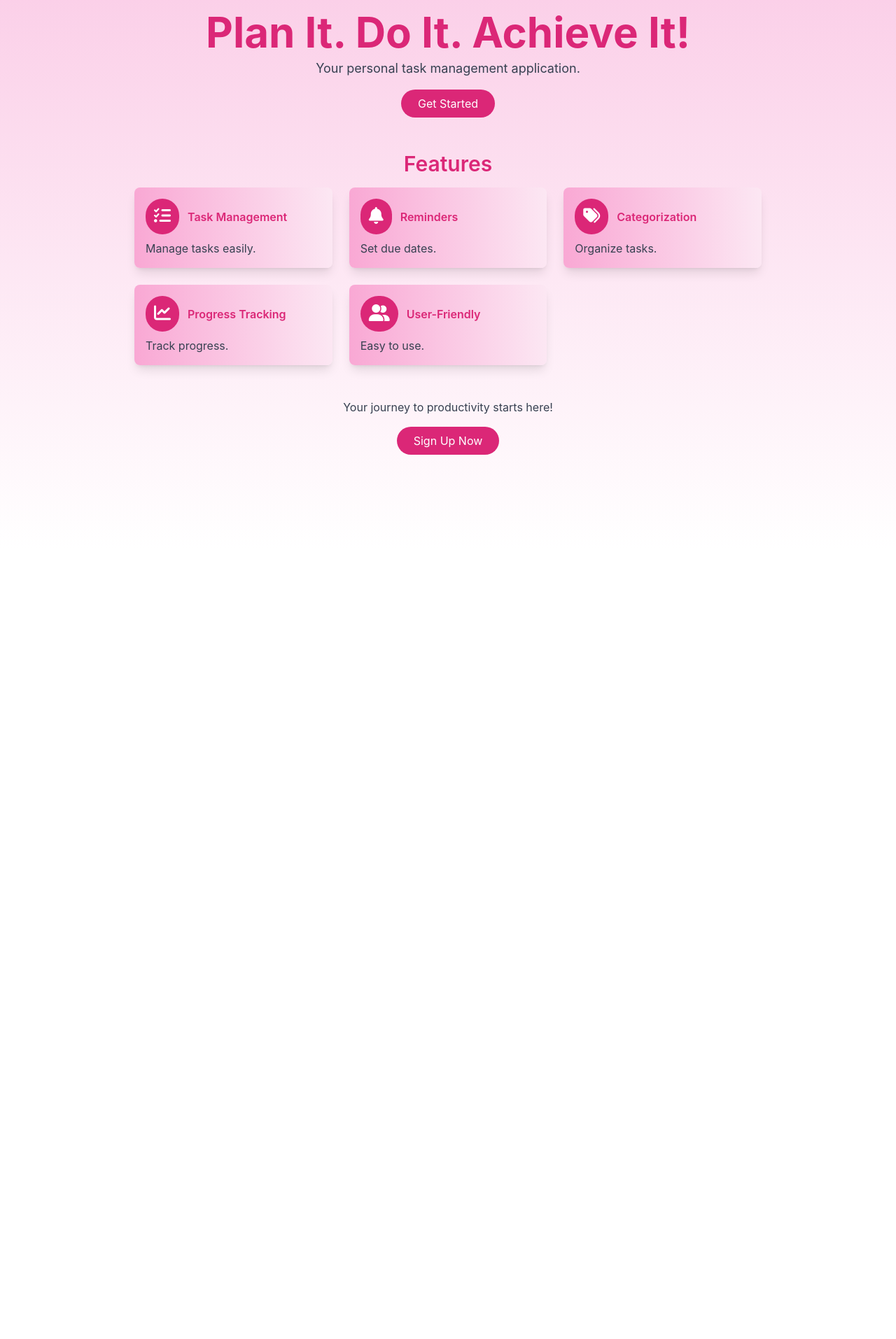
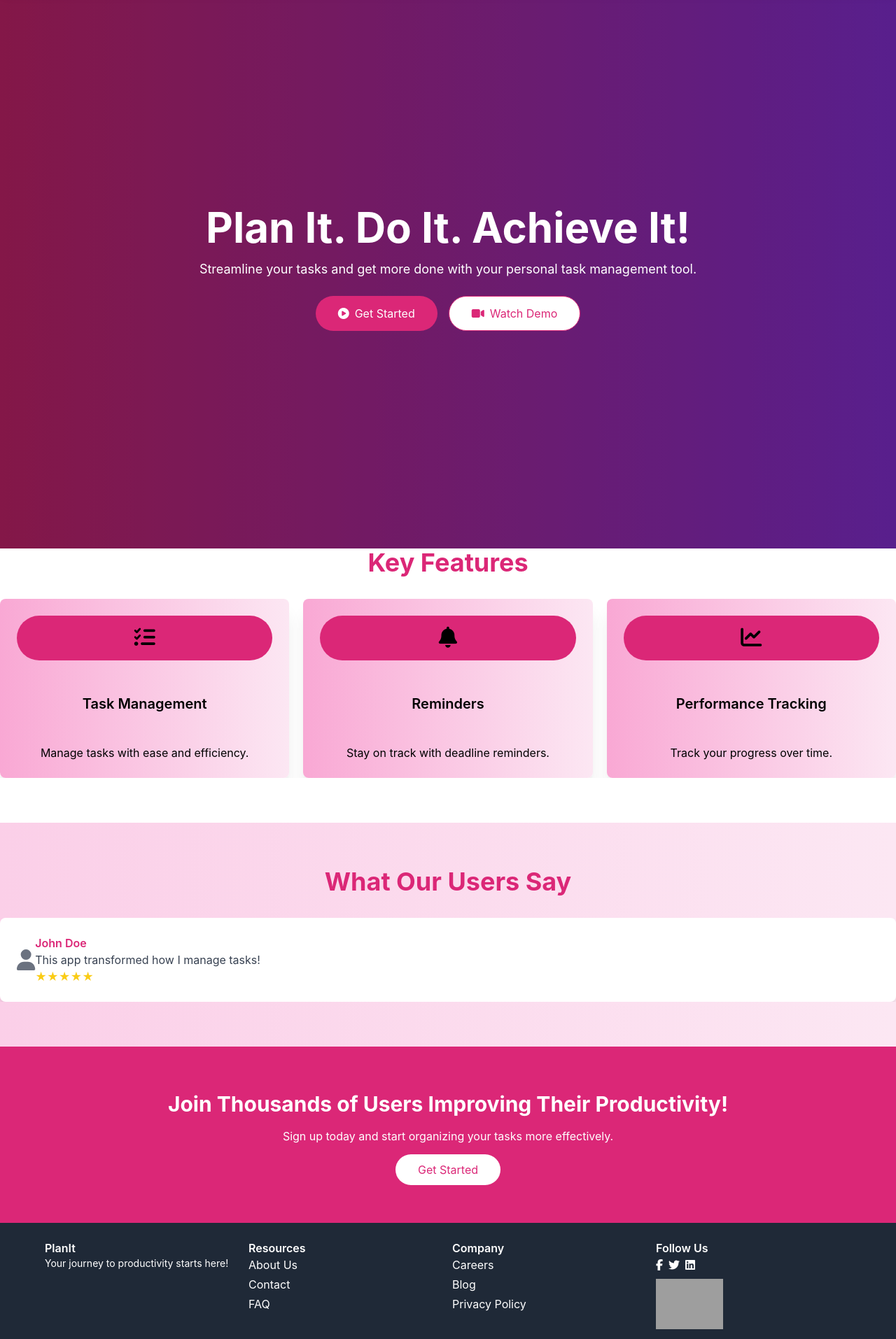
Before and after one commit to millyanne93/PlanIt, a React (Create React App) app in the folder frontend/: page / in a window 1280 px wide. Shown: the part 80-1994 px from the top of the page at 70% size. Before the commit the page ends 864 px from the top, so only its background shows below. Built offline with nearby package versions, Linux system fonts and the light colour scheme; no server answers; grey boxes are pictures that could not be loaded.

Commit message:
Change the Homepage and the Dashboard.

```diff
--- a/frontend/package.json
+++ b/frontend/package.json
@@ -4,6 +4,9 @@
   "private": true,
   "dependencies": {
     "@fortawesome/fontawesome-free": "^6.6.0",
+    "@fortawesome/fontawesome-svg-core": "^6.6.0",
+    "@fortawesome/free-solid-svg-icons": "^6.6.0",
+    "@fortawesome/react-fontawesome": "^0.2.2",
     "@testing-library/jest-dom": "^5.17.0",
     "@testing-library/react": "^13.4.0",
     "@testing-library/user-event": "^13.5.0",
@@ -11,6 +14,7 @@
     "react-dom": "^18.3.1",
     "react-router-dom": "^6.27.0",
     "react-scripts": "5.0.1",
+    "swiper": "^11.1.14",
     "web-vitals": "^2.1.4"
   },
   "scripts": {
--- a/frontend/src/App.js
+++ b/frontend/src/App.js
@@ -1,5 +1,5 @@
-import React from 'react';
-import { BrowserRouter as Router, Route, Routes } from 'react-router-dom'; // Update import
+import React, { useState, useEffect } from 'react';
+import { BrowserRouter as Router, Route, Routes } from 'react-router-dom';
 import '@fortawesome/fontawesome-free/css/all.min.css';
 import Header from './components/Header';
 import TaskForm from './components/TaskForm';
@@ -9,18 +9,33 @@ import Login from './pages/Login';
 import Signup from './pages/Signup';
 import Dashboard from './pages/Dashboard';
 import { AuthProvider } from './context/AuthContext';
+import { getTasks } from './api';
 
 const App = () => {
+    const [tasks, setTasks] = useState([]);
+
+    useEffect(() => {
+        const fetchTasks = async () => {
+            const data = await getTasks();
+            setTasks(data);
+        };
+        fetchTasks();
+    }, []);
+
+    const handleTaskCreated = (newTask) => {
+        setTasks((prevTasks) => [...prevTasks, newTask]);
+    };
+
     return (
         <AuthProvider>
             <Router>
                 <Header />
-                <Routes> {/* Use Routes instead of Switch */}
-                    <Route path="/" element={<Home />} /> {/* Use element prop */}
+                <Routes>
+                    <Route path="/" element={<Home />} />
                     <Route path="/login" element={<Login />} />
                     <Route path="/signup" element={<Signup />} />
-                    <Route path="/create-task" element={<TaskForm />} />
-                    <Route path="/tasklist" element={<TaskList />} />
+                    <Route path="/create-task" element={<TaskForm onTaskCreated={handleTaskCreated} />} />
+                    <Route path="/tasklist" element={<TaskList tasks={tasks} />} />
                     <Route path="/dashboard" element={<Dashboard />} />
                 </Routes>
             </Router>
--- a/frontend/src/components/TaskList.js
+++ b/frontend/src/components/TaskList.js
@@ -1,55 +1,77 @@
 import React, { useEffect, useContext, useState } from 'react';
 import { AuthContext } from '../context/AuthContext';
-import { getTasks } from '../api';
+import { getTasks, updateTask } from '../api';
 
-const TaskList = () => {
+const TaskList = ({ tasks }) => {
     const { token } = useContext(AuthContext);
-    const [tasks, setTasks] = useState([]);
-    const [error, setError] = useState(null);  // Add state to handle errors
+    const [taskList, setTaskList] = useState([]); // Renamed from `tasks` to `taskList`
+    const [error, setError] = useState(null);
 
+    // Fetch tasks from the backend
     useEffect(() => {
         const fetchTasks = async () => {
             try {
-                console.log('Token being sent:', token);  // Log token to check if it's being passed correctly
                 const data = await getTasks(token);
-                setTasks(data);
+                setTaskList(data); // Updated to `taskList`
             } catch (error) {
-                console.error('Failed to fetch tasks:', error.message);  // Log the error message
-                setError(error.message);  // Set error in state
+                setError(error.message);
             }
         };
 
         if (token) {
-            fetchTasks();  // Only fetch tasks if the token is available
-        } else {
-            console.error('Token is missing');
-            setError('Token is missing');  // Display an error message if no token
+            fetchTasks();
         }
     }, [token]);
 
+    // Update task status
+    const handleStatusChange = async (taskId, status) => {
+        try {
+            await updateTask(taskId, { status }, token);
+            setTaskList(taskList.map(task => task.id === taskId ? { ...task, status } : task)); // Updated to `taskList`
+        } catch (error) {
+            setError(error.message);
+        }
+    };
+
+    const columns = {
+        "To Do": taskList.filter(task => task.status === "To Do"), // Updated to `taskList`
+        "In Progress": taskList.filter(task => task.status === "In Progress"),
+        "Completed": taskList.filter(task => task.status === "Completed"),
+    };
+
     return (
-        <div className="tasklist-container p-6 bg-gray-50 rounded-lg shadow-lg">
-            <h2 className="text-2xl font-bold text-pink-600 mb-4">Your Tasks</h2>
-
-            {/* Display error message if any */}
-            {error ? (
-                <p className="text-red-600">{error}</p>
-            ) : (
-                <ul className="space-y-4">
-                    {tasks.length > 0 ? (
-                        tasks.map((task) => (
-                            <li key={task.id} className="p-4 bg-white border border-gray-200 rounded-lg shadow-sm hover:shadow-md transition-shadow duration-200">
-                                <h3 className="text-xl font-semibold text-pink-500">{task.title}</h3>
-                                <p className="text-gray-700">{task.description}</p>
-                                <p className="text-gray-500">Due: <span className="font-semibold">{new Date(task.due_date).toLocaleDateString()}</span></p>
-                                <p className="text-gray-500">Status: <span className={`font-semibold ${task.status === 'completed' ? 'text-green-600' : 'text-red-600'}`}>{task.status}</span></p>
+        <div className="flex space-x-4 p-6 bg-gray-100 rounded-lg shadow-lg overflow-x-auto">
+            {error && <p className="text-red-600">{error}</p>}
+            {Object.entries(columns).map(([columnName, tasksInColumn]) => (
+                <div key={columnName} className="flex-1 min-w-[250px] p-4 bg-gray-50 rounded-lg shadow-md">
+                    <h2 className="text-lg font-bold text-gray-700 mb-4">{columnName}</h2>
+                    <ul className="space-y-4">
+                        {tasksInColumn.length > 0 ? tasksInColumn.map(task => (
+                            <li key={task.id} className="p-4 bg-white border border-gray-200 rounded-lg shadow-sm">
+                                <h3 className="text-md font-semibold text-gray-800">{task.title}</h3>
+                                <p className="text-sm text-gray-600">{task.description}</p>
+                                <p className="text-sm text-gray-500">Due: {new Date(task.due_date).toLocaleDateString()}</p>
+                                <div className="mt-2 flex space-x-2">
+                                    <button
+                                        className="bg-blue-500 text-white p-1 rounded text-xs"
+                                        onClick={() => handleStatusChange(task.id, "In Progress")}
+                                        disabled={task.status === "In Progress"}>
+                                        Move to In Progress
+                                    </button>
+                                    <button
+                                        className="bg-green-500 text-white p-1 rounded text-xs"
+                                        onClick={() => handleStatusChange(task.id, "Completed")}
+                                        disabled={task.status === "Completed"}>
+                                        Mark as Completed
+                                    </button>
+                                </div>
                             </li>
-                        ))
-                    ) : (
-                        <p className="text-gray-600">No tasks available.</p>
-                    )}
-                </ul>
-            )}
+                        )) : (
+                            <p className="text-gray-500">No tasks in this column.</p>
+                        )}
+                    </ul>
+                </div>
+            ))}
         </div>
     );
 };
--- a/frontend/src/pages/Home.js
+++ b/frontend/src/pages/Home.js
@@ -1,47 +1,149 @@
 import React from 'react';
-import '@fortawesome/fontawesome-free/css/all.min.css';
 import { Link } from 'react-router-dom';
+import { Swiper, SwiperSlide } from 'swiper/react';
+import 'swiper/css';
+import { FontAwesomeIcon } from '@fortawesome/react-fontawesome';
+import { faUser } from '@fortawesome/free-solid-svg-icons';
 
-const Home = () => {
+const HomePage = () => {
   return (
-        <div className="min-h-screen bg-gradient-to-b from-pink-200 to-white p-8">
-            <header className="text-center mb-12">
-                <h1 className="text-pink-600 text-6xl font-bold">Plan It. Do It. Achieve It!</h1>
-                <p className="text-gray-700 mt-2 text-lg">Your personal task management application.</p>
-                <Link to="/signup" className="mt-4 inline-block bg-pink-600 text-white px-6 py-2 rounded-full hover:bg-pink-700 transition">
+    <div>
+      {/* Sticky Navbar */}
+      <nav className="fixed top-0 w-full bg-white shadow-lg z-50">
+        <div className="container mx-auto flex justify-between items-center py-4">
+          <Link to="/" className="text-pink-600 text-2xl font-bold">PlanIt</Link>
+          <div className="space-x-4">
+            <Link to="/features" className="hover:text-pink-600 transition">Features</Link>
+            <Link to="/pricing" className="hover:text-pink-600 transition">Pricing</Link>
+            <Link to="/contact" className="hover:text-pink-600 transition">Contact</Link>
+            <Link to="/login" className="hover:text-pink-600 transition">Login</Link>
+          </div>
+        </div>
+      </nav>
+
+      {/* Hero Section with Gradient Background */}
+      <header
+        className="relative h-screen text-center flex flex-col justify-center items-center bg-gradient-to-r from-pink-600 to-purple-600"
+      >
+        <div className="absolute inset-0 bg-black opacity-40"></div> {/* Subtle overlay */}
+        <div className="relative z-10 text-white">
+          <h1 className="text-6xl font-bold mb-4">Plan It. Do It. Achieve It!</h1>
+          <p className="text-lg mb-6">Streamline your tasks and get more done with your personal task management tool.</p>
+          <div className="flex justify-center space-x-4">
+            <Link to="/signup" className="bg-pink-600 text-white px-8 py-3 rounded-full flex items-center hover:bg-pink-700 transition transform hover:scale-105">
+              <i className="fas fa-play-circle mr-2"></i> Get Started
+            </Link>
+            <Link to="/demo" className="bg-white text-pink-600 border border-pink-600 px-8 py-3 rounded-full flex items-center hover:bg-pink-100 transition transform hover:scale-105">
+              <i className="fas fa-video mr-2"></i> Watch Demo
+            </Link>
+          </div>
+        </div>
+      </header>
+
+      {/* Features Section */}
+      <section className="features mb-16">
+        <h2 className="text-pink-600 text-4xl font-bold text-center mb-8">Key Features</h2>
+        <Swiper
+          slidesPerView={1}
+          spaceBetween={20}
+          pagination={{ clickable: true }}
+          breakpoints={{
+            640: { slidesPerView: 2 },
+            1024: { slidesPerView: 3 },
+          }}
+        >
+          {[
+            { icon: 'fas fa-tasks', title: 'Task Management', description: 'Manage tasks with ease and efficiency.' },
+            { icon: 'fas fa-bell', title: 'Reminders', description: 'Stay on track with deadline reminders.' },
+            { icon: 'fas fa-chart-line', title: 'Performance Tracking', description: 'Track your progress over time.' },
+          ].map((feature, index) => (
+            <SwiperSlide key={index}>
+              <div className="bg-gradient-to-r from-pink-300 to-pink-100 shadow-xl rounded-lg p-6 text-center hover:shadow-2xl transition transform hover:scale-105 h-64 flex flex-col justify-between">
+                <div className="bg-pink-600 rounded-full p-4 inline-block mb-4">
+                  <i className={`${feature.icon} text-black text-3xl`}></i>
+                </div>
+                <h3 className="text-black font-semibold mb-3 text-xl">{feature.title}</h3>
+                <p className="text-black">{feature.description}</p>
+              </div>
+            </SwiperSlide>
+          ))}
+        </Swiper>
+      </section>
+
+      {/* Testimonials Section */}
+      <section className="testimonials bg-gradient-to-r from-pink-200 to-pink-100 py-16">
+        <h2 className="text-pink-600 text-4xl font-bold text-center mb-8">What Our Users Say</h2>
+        <Swiper slidesPerView={1} spaceBetween={10} pagination={{ clickable: true }}>
+          {[
+            { name: 'John Doe', review: 'This app transformed how I manage tasks!', image: '/path/to/john.jpg', rating: 5 },
+            { name: 'Jane Smith', review: 'Task management has never been easier!', image: '/path/to/jane.jpg', rating: 4 },
+          ].map((testimonial, index) => (
+            <SwiperSlide key={index}>
+              <div className="bg-white shadow-lg rounded-lg p-6 flex items-center">
+                <FontAwesomeIcon icon={faUser} className="text-gray-500 text-3xl" />
+                <div>
+                  <h3 className="text-pink-600 font-semibold">{testimonial.name}</h3>
+                  <p className="text-gray-700">{testimonial.review}</p>
+                  <div className="text-yellow-400">
+                    {'★'.repeat(testimonial.rating)}{'☆'.repeat(5 - testimonial.rating)}
+                  </div>
+                </div>
+              </div>
+            </SwiperSlide>
+          ))}
+        </Swiper>
+      </section>
+
+      {/* Call to Action */}
+      <section className="cta py-16 bg-pink-600 text-center text-white">
+        <h2 className="text-3xl font-bold mb-4">Join Thousands of Users Improving Their Productivity!</h2>
+        <p className="mb-6">Sign up today and start organizing your tasks more effectively.</p>
+        <Link to="/signup" className="bg-white text-pink-600 px-8 py-3 rounded-full hover:bg-gray-100 transition transform hover:scale-105">
           Get Started
         </Link>
-            </header>
-            <section className="features mb-12">
-                <h2 className="text-pink-600 text-3xl font-semibold text-center">Features</h2>
-                <div className="grid grid-cols-1 md:grid-cols-2 lg:grid-cols-3 gap-6 mt-4 max-w-4xl mx-auto">
-                    {[
-                        { icon: 'fas fa-tasks', title: 'Task Management', description: 'Manage tasks easily.' },
-                        { icon: 'fas fa-bell', title: 'Reminders', description: 'Set due dates.' },
-                        { icon: 'fas fa-tags', title: 'Categorization', description: 'Organize tasks.' },
-                        { icon: 'fas fa-chart-line', title: 'Progress Tracking', description: 'Track progress.' },
-                        { icon: 'fas fa-user-friends', title: 'User-Friendly', description: 'Easy to use.' },
-                    ].map((feature, index) => (
-                        <div key={index} className="bg-gradient-to-r from-pink-300 to-pink-100 shadow-lg rounded-lg p-4 hover:shadow-xl transition transform hover:scale-105">
-                            <div className="flex items-center mb-2">
-                                <div className="bg-pink-600 rounded-full p-3">
-                                    <i className={`${feature.icon} text-white text-2xl`}></i>
+      </section>
+
+    {/* Footer Section */}
+    <footer className="bg-gray-800 text-white py-6"> {/* Further reduced padding */}
+      <div className="max-w-6xl mx-auto grid grid-cols-2 md:grid-cols-4 gap-3"> {/* Smaller gap */}
+        <div>
+          <h3 className="font-semibold text-base">PlanIt</h3> {/* Reduced text size */}
+          <p className="text-sm">Your journey to productivity starts here!</p> {/* Smaller text */}
         </div>
-                                <h3 className="text-pink-600 font-semibold ml-3">{feature.title}</h3>
+        <div>
+          <h3 className="font-semibold text-base">Resources</h3> {/* Reduced text size */}
+          <ul className="space-y-1"> {/* Reduced spacing between list items */}
+            <li><Link to="/about" className="hover:text-pink-600 transition">About Us</Link></li>
+            <li><Link to="/contact" className="hover:text-pink-600 transition">Contact</Link></li>
+            <li><Link to="/faq" className="hover:text-pink-600 transition">FAQ</Link></li>
+          </ul>
         </div>
-                            <p className="text-gray-700">{feature.description}</p>
+        <div>
+          <h3 className="font-semibold text-base">Company</h3> {/* Reduced text size */}
+          <ul className="space-y-1"> {/* Reduced spacing between list items */}
+            <li><Link to="/careers" className="hover:text-pink-600 transition">Careers</Link></li>
+            <li><Link to="/blog" className="hover:text-pink-600 transition">Blog</Link></li>
+            <li><Link to="/privacy" className="hover:text-pink-600 transition">Privacy Policy</Link></li>
+          </ul>
         </div>
-                    ))}
+        <div>
+          <h3 className="font-semibold text-base">Follow Us</h3> {/* Reduced text size */}
+          <div className="flex space-x-2"> {/* Reduced space between icons */}
+            <a href="https://facebook.com" className="hover:text-pink-600 transition"><i className="fab fa-facebook-f"></i></a>
+            <a href="https://twitter.com" className="hover:text-pink-600 transition"><i className="fab fa-twitter"></i></a>
+            <a href="https://linkedin.com" className="hover:text-pink-600 transition"><i className="fab fa-linkedin"></i></a>
           </div>
-            </section>
-            <footer className="text-center">
-                <p className="text-gray-700">Your journey to productivity starts here!</p>
-                <Link to="/signup" className="mt-4 inline-block bg-pink-600 text-white px-6 py-2 rounded-full hover:bg-pink-700 transition">
-                    Sign Up Now
-                </Link>
+          <div className="mt-2"> {/* Reduced margin-top for the app badge */}
+            <a href="https://play.google.com/store" className="hover:opacity-80 transition">
+              <img src="/path/to/google-play-badge.png" alt="Google Play Badge" className="w-24" /> {/* Further reduced width */}
+            </a>
+          </div>
+        </div>
+      </div>
+      <p className="text-center mt-3 text-sm">&copy; 2024 PlanIt. All rights reserved.</p> {/* Reduced margin and text size */}
      </footer>
     </div>
   );
 };
 
-export default Home;
+export default HomePage;
```
Also changed, not shown: frontend/src/api.js (+34 -0 lines), frontend/src/components/Header.js (+9 -6 lines), frontend/src/components/TaskForm.js (+48 -44 lines), 1 other file (tests, documents, lock files or other folders). Lines whose indentation alone changed are shown as unchanged.
